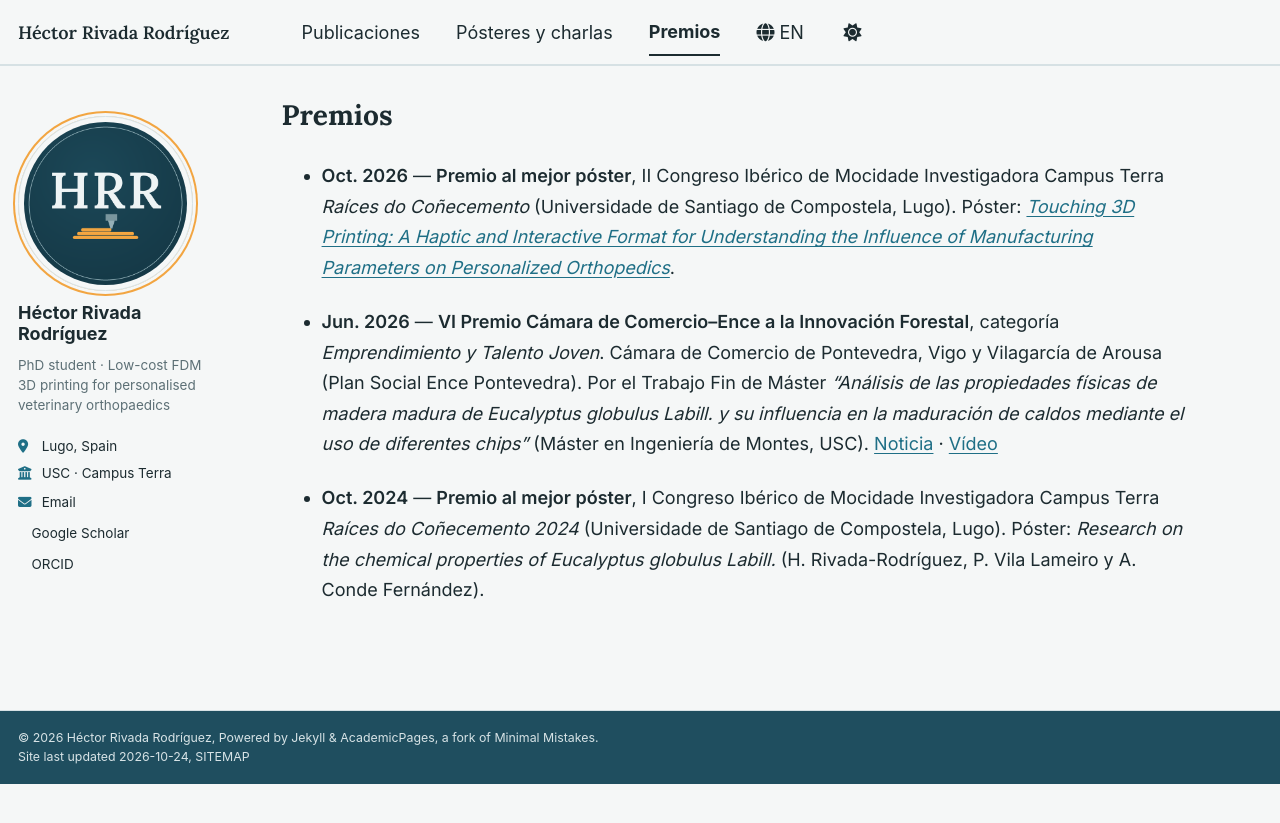
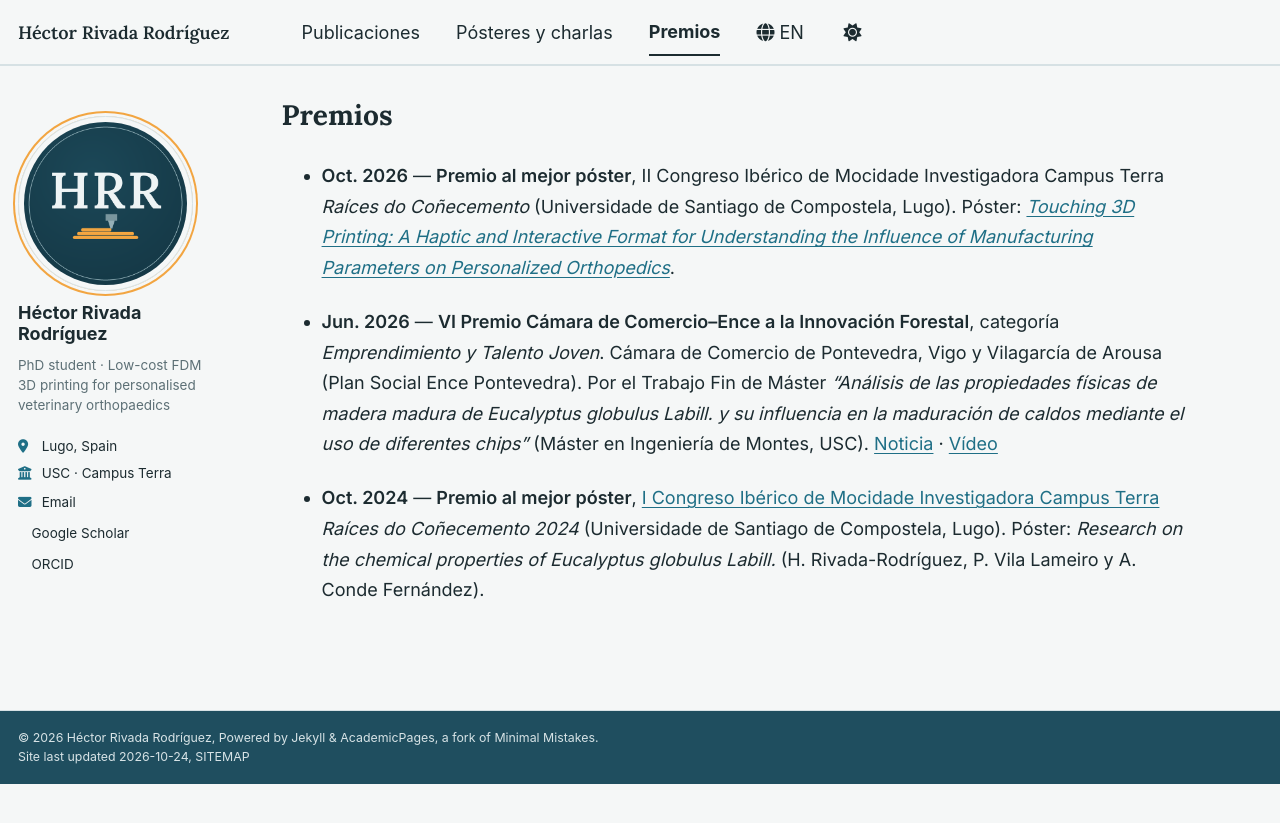
Before and after one commit to Hrivada/hrivada.github.io, a Jekyll site: the page built from _pages/premios.md, in a window 1280 px wide. Shown: the top 823 px of the page. Built offline with Jekyll 4.4.1, drawn with Linux system fonts in a browser that asks for light colours; a style sheet for code colours, icons or effects is not loaded; part of the change alters nothing that is shown.

```diff
--- a/_pages/premios.md
+++ b/_pages/premios.md
@@ -9,4 +9,4 @@ lang: es
 
 - **Jun. 2026** — **VI Premio Cámara de Comercio–Ence a la Innovación Forestal**, categoría *Emprendimiento y Talento Joven*. Cámara de Comercio de Pontevedra, Vigo y Vilagarcía de Arousa (Plan Social Ence Pontevedra). Por el Trabajo Fin de Máster *"Análisis de las propiedades físicas de madera madura de Eucalyptus globulus Labill. y su influencia en la maduración de caldos mediante el uso de diferentes chips"* (Máster en Ingeniería de Montes, USC). [Noticia](https://www.camarapvv.com/index.php?option=com_content&view=article&id=3146%3A2026-06-11-12-10-54&catid=1%3Anoticias&Itemid=125&lang=es) · [Vídeo](https://www.instagram.com/reel/DaP68FYhlPl/)
 
-- **Oct. 2024** — **Premio al mejor póster**, I Congreso Ibérico de Mocidade Investigadora Campus Terra *Raíces do Coñecemento 2024* (Universidade de Santiago de Compostela, Lugo). Póster: *Research on the chemical properties of Eucalyptus globulus Labill.* (H. Rivada-Rodríguez, P. Vila Lameiro y A. Conde Fernández).
+- **Oct. 2024** — **Premio al mejor póster**, [I Congreso Ibérico de Mocidade Investigadora Campus Terra](https://www.usc.gal/gl/campusterra/eventos/congreso-iberico-mocidade-investigadora-campus-terra) *Raíces do Coñecemento 2024* (Universidade de Santiago de Compostela, Lugo). Póster: *Research on the chemical properties of Eucalyptus globulus Labill.* (H. Rivada-Rodríguez, P. Vila Lameiro y A. Conde Fernández).
```
